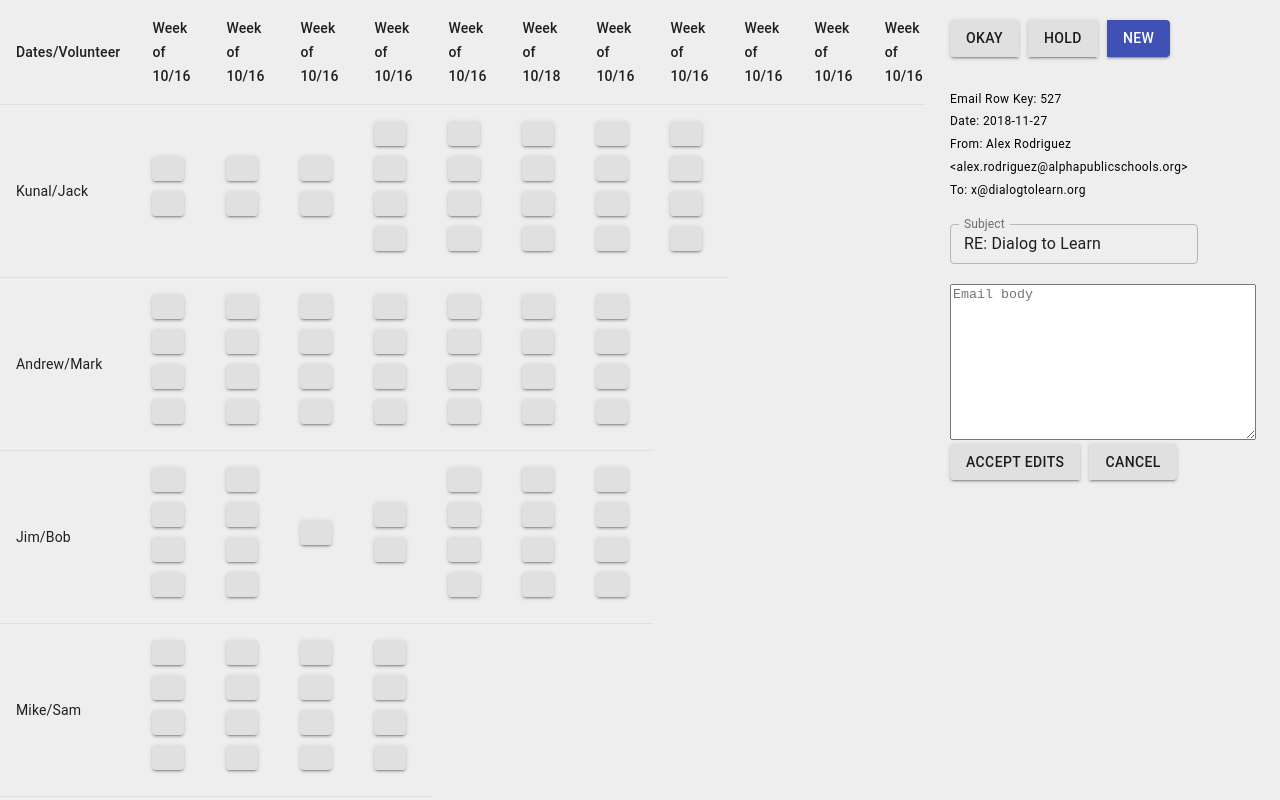
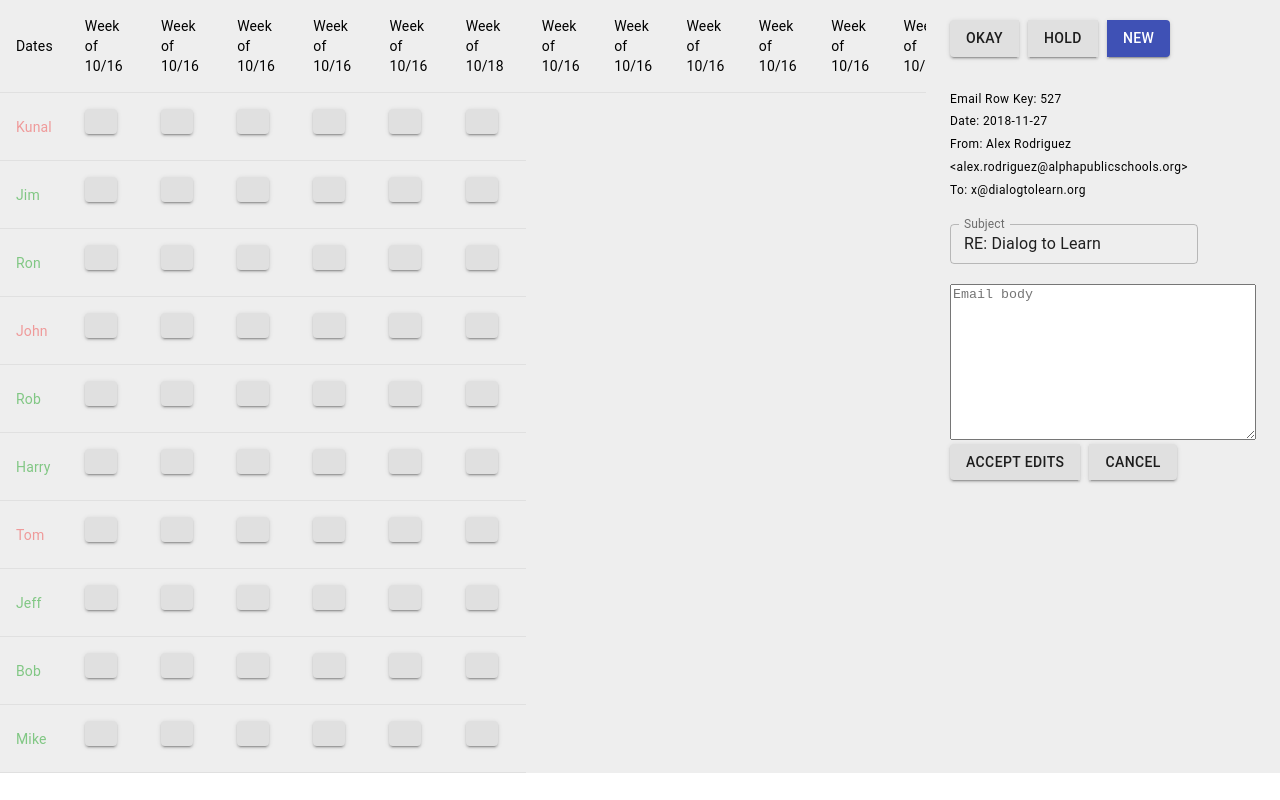
Before and after one commit to will168/dialogtolearn, a React (Create React App) app: page / in a window 1280 px wide. Shown: the top 800 px of the page. Built offline with nearby package versions, Linux system fonts and the light colour scheme.

Commit message:
update app

```diff
--- a/src/App.js
+++ b/src/App.js
@@ -4,7 +4,8 @@ import MonitorContainer from "./components/Monitor";
 import Grid from "@material-ui/core/Grid";
 import {makeStyles} from "@material-ui/core/styles";
 import {grey} from "@material-ui/core/colors";
-
+import {records as myRecords} from "./components/Sheet"
+import Sheet from "./components/Sheet";
 const useStyles = makeStyles({
 
     div: {
@@ -19,13 +20,17 @@ const App  = () => {
             <Grid container>
                 <Grid item xs={9}>
 
-        <CalendarSheet/>
+                    <Sheet records={myRecords}/>
                 </Grid>
                 <Grid item xs={3}>
                     <MonitorContainer />
                 </Grid>
             </Grid>
+
         </div>
+        // <div className={classes.div}>
+        //     <Sheet records = {myRecords}/>
+        // </div>
     )
 };
 
```
Lines whose indentation alone changed are shown as unchanged.
